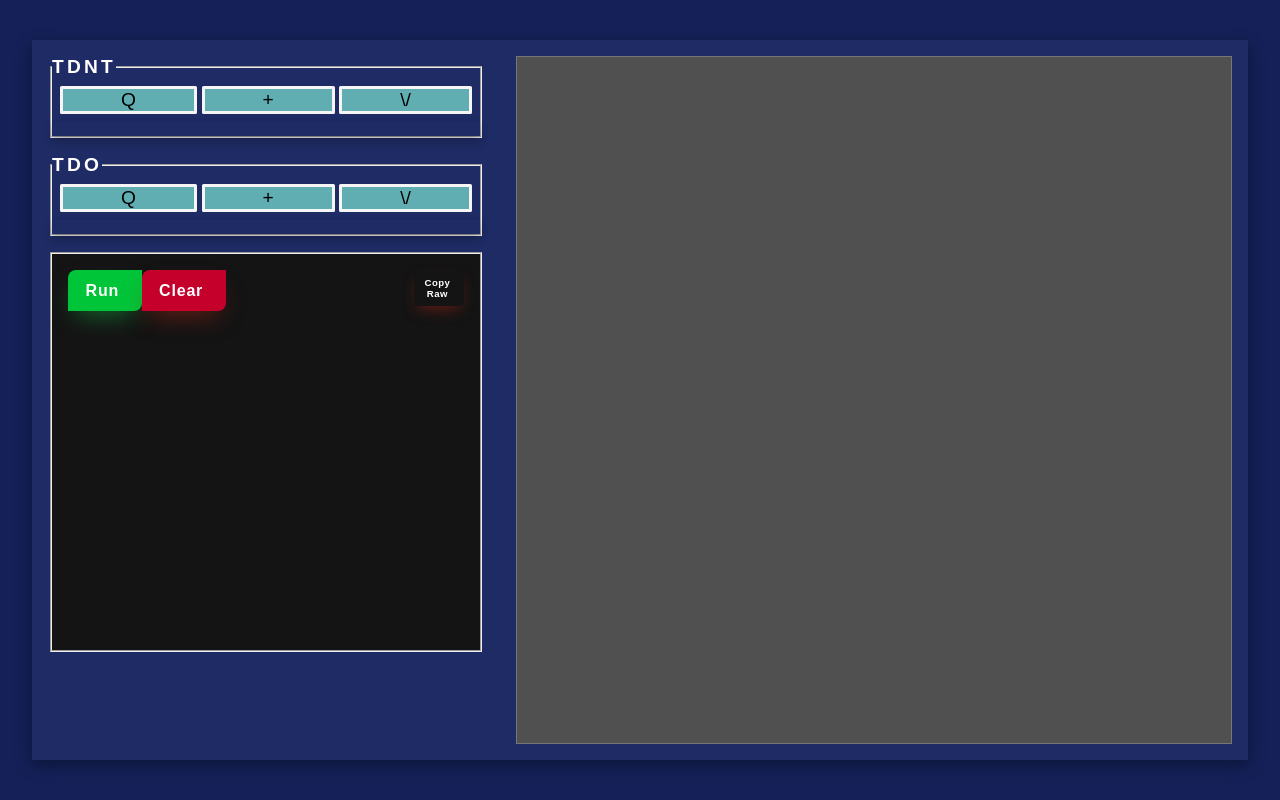
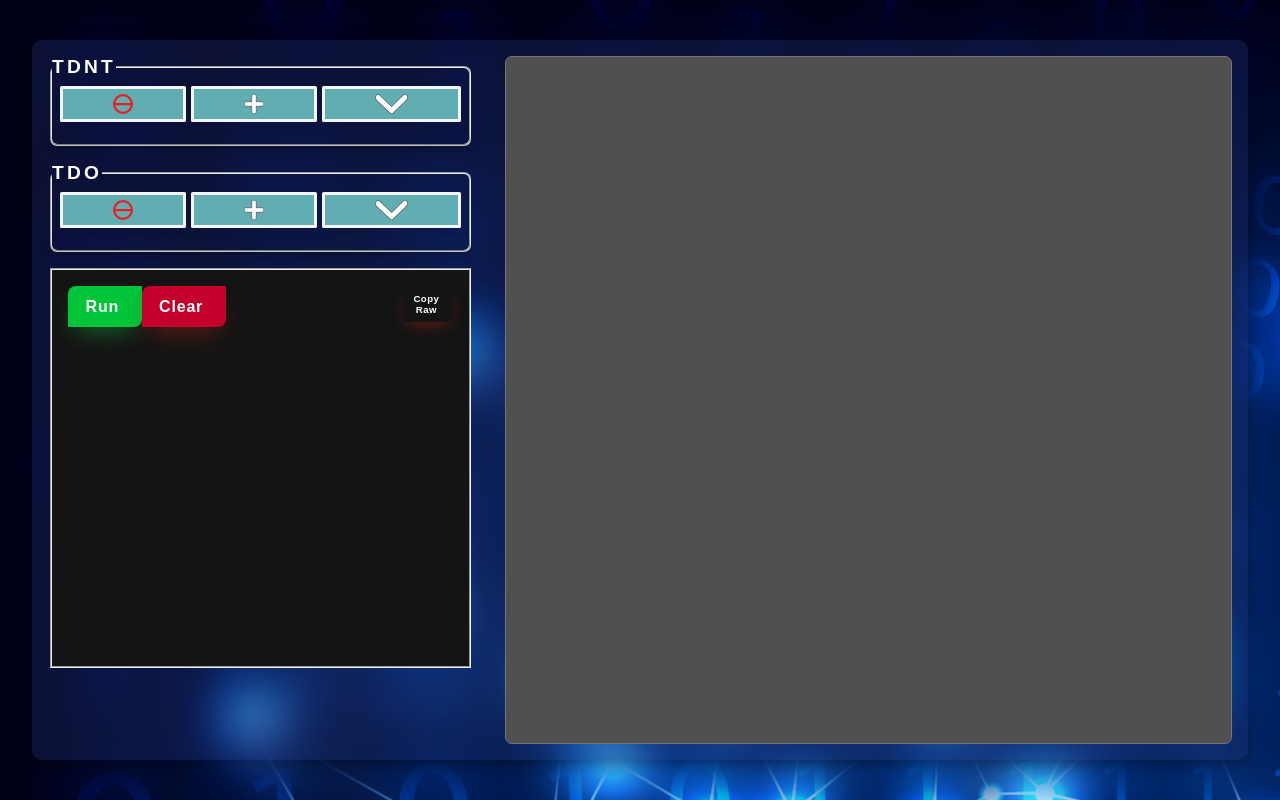
Before and after one commit to MythicalMayhem/algoCode, a plain HTML site: page pages/IDE.html in a window 1280 px wide. Drawn offline with nearby package versions, Linux system fonts and the light colour scheme.

Commit message:
final css

```diff
--- a/pages/IDE.html
+++ b/pages/IDE.html
@@ -15,9 +15,9 @@
             <fieldset id="tdnt" class="tdnt">
                 <legend>TDNT</legend>
                 <div class="interact">
-                    <button id="clearTDNT" class="opt">Q</button>
-                    <button id="addTDNT" class="opt">+</button>
-                    <button id="collapseTDNT" class="opt">\/</button>
+                    <button id="clearTDNT" class="opt clear">   <img class="icon" src="../assets/clear.svg" alt="clear" /></button>
+                    <button id="addTDNT" class="opt add">     <img class="icon" src="../assets/add.svg" alt="add"></button>
+                    <button id="collapseTDNT" class="opt expand"><img class="icon" src="../assets/expand.svg" alt="expand"></button>
                 </div>
                 <div class="kids" id="tdntkids">
 
@@ -26,9 +26,13 @@
             <fieldset class="tdo" id="tdo">
                 <legend>TDO</legend>
                 <div class="interact">
-                    <button id="clearTDO" class="opt">Q</button>
-                    <button id="addTDO" class="opt">+</button>
-                    <button id="collapseTDO" class="opt">\/</button>
+                    <button id="clearTDO" class="opt clear">
+                        <img class="icon" src="../assets/clear.svg " alt="">
+                    </button>
+                    <button id="addTDO" class="opt add">
+                        <img class="icon" src="../assets/add.svg" alt="add" />
+                    </button>
+                    <button id="collapseTDO" class="opt expand"><img class="icon" src="../assets/expand.svg" alt="expand"></button>
                 </div>
                 <div class="kids" id="tdokids">
 
--- a/scripts/main.js
+++ b/scripts/main.js
@@ -188,8 +188,12 @@ $(window).on('load', (e) => {
 });
 $("#input").on('input', save);
 
+let k = 0
 $('#collapseTDNT,#collapseTDO').on('click', function (e) {
     const id = $(this).closest('fieldset').attr('id')
+    k = (k + 180)%360
+
+
     $('#' + id + 'kids').toggle(250)
 })
 $('#clearTDNT,#clearTDO').on('click', function (e) {
--- a/styles/IDE.css
+++ b/styles/IDE.css
@@ -1,3 +1,7 @@
+:root {
+    --htmlbgc: rgb(20, 32, 87);
+}
+
 * {
     box-sizing: border-box;
     padding: 0;
@@ -24,7 +28,7 @@ html {
     display: flex;
     justify-content: center;
     align-items: center;
-    background-color: rgb(20, 32, 87);
+    background-color: var(--htmlbgc);
     color: whitesmoke;
     font-family: sans-serif;
     letter-spacing: 0.2rem;
@@ -33,6 +37,13 @@ html {
     width: 0;
 }
 
+body {
+    background-color: transparent !important;
+    backdrop-filter: blur(23px);
+}
+html {
+    background-image: url("../assets/bg.jpg");
+}
 input::-webkit-outer-spin-button,
 input::-webkit-inner-spin-button {
     -webkit-appearance: none;
@@ -50,9 +61,11 @@ input[type="number"] {
 }
 
 .container {
+    border-radius: 10px;
     height: 90vh;
     width: 95vw;
-    background-color: rgb(30, 43, 100);
+    background-color: rgba(30, 43, 100, 0.384);
+    backdrop-filter: blur(10px);
     box-shadow: rgba(0, 0, 0, 0.35) 0px 5px 15px;
     display: flex;
     flex-direction: row;
@@ -63,10 +76,13 @@ input[type="number"] {
     gap: 2rem;
     overflow: scroll;
     .code {
+        font-weight: bold;
+        border-radius: 7px;
         height: 100%;
         background-color: #505050;
         outline: none;
         font-size: x-large;
+        font-family: monospace, sans-serif;
         color: whitesmoke;
         resize: none;
         padding: 1rem;
@@ -87,6 +103,7 @@ input[type="number"] {
         min-width: 350px;
         .tdo,
         .tdnt {
+            border-radius: 7px;
             display: flex;
             flex-direction: column;
             flex-wrap: wrap;
@@ -109,6 +126,10 @@ input[type="number"] {
                     border-radius: 0.1rem;
                     &:hover {
                         background-color: rgb(78, 143, 145);
+                    }
+                    .icon {
+                        height: 20px;
+                        margin-top: 5px;
                     }
                 }
             }
@@ -228,6 +249,7 @@ input[type="number"] {
             }
             code {
                 font-size: x-large;
+
                 flex-grow: 1;
                 overflow: scroll;
                 height: 100%;
```
Also changed, not shown: assets/add.svg (added), assets/bg.jpg (added), assets/clear.svg (added), assets/expand.svg (added), assets/trash.svg (added).
